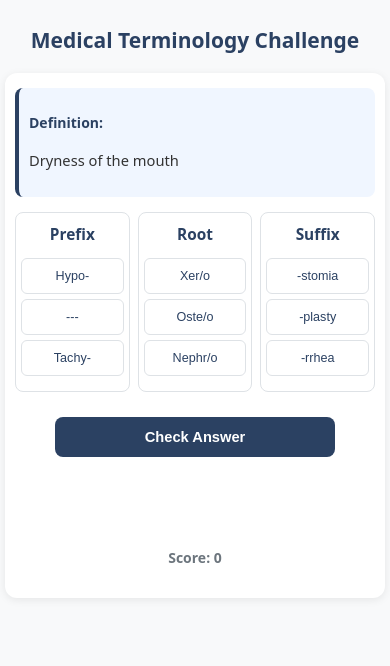
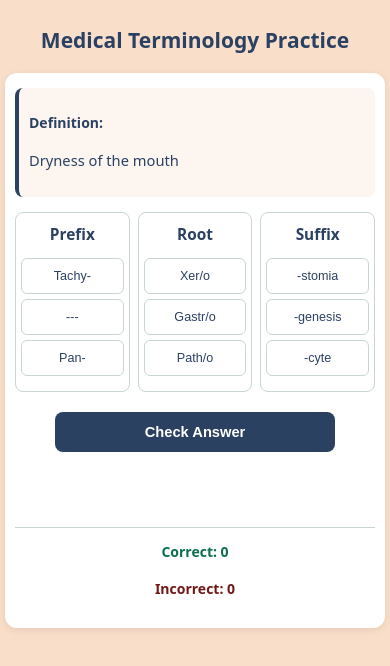
Before and after one commit to belchcouch/belchcouch.github.io, a plain HTML site: page index.html in a window 390 px wide. Drawn offline with Linux system fonts and the light colour scheme.

Commit message:
ui update

```diff
--- a/game.js
+++ b/game.js
@@ -1,39 +1,48 @@
-// --- 1. Data ---
-// (Using the JSON structure we discussed, potentially loaded from a separate file later)
+// File: game.js
+// Contains the main logic for the Medical Terminology Game
 
+document.addEventListener('DOMContentLoaded', () => {
 
-// --- Distractor Pool (Simple Example) ---
+    // --- Distractor Pool ---
     const distractors = {
-    prefix: ["Peri-", "Endo-", "Hypo-", "A-", "An-", "Dys-", "Brady-", "Tachy-"],
-    root: ["Nephr/o", "Cardi/o", "Neur/o", "Derm/o", "Oste/o", "My/o", "Aden/o", "Cephal/o"],
-    suffix: ["-ectomy", "-oma", "-logy", "-plasty", "-algia", "-rrhea", "-osis", "-pathy"]
+        prefix: ["Peri-", "Endo-", "Hypo-", "A-", "An-", "Dys-", "Brady-", "Tachy-", "Inter-", "Intra-", "Sub-", "Supra-", "Anti-", "Bi-", "Di-", "Eu-", "Hyper-", "Pan-"],
+        root: ["Nephr/o", "Cardi/o", "Neur/o", "Derm/o", "Oste/o", "My/o", "Aden/o", "Cephal/o", "Gastr/o", "Hepat/o", "Arthr/o", "Col/o", "Leuk/o", "Erythr/o", "Cyt/o", "Path/o", "Rhin/o", "Gloss/o"],
+        suffix: ["-ectomy", "-oma", "-logy", "-plasty", "-algia", "-rrhea", "-osis", "-pathy", "-itis", "-gram", "-scopy", "-stomy", "-cele", "-cyte", "-emia", "-genesis", "-lysis", "-malacia", "-penia", "-ptosis", "-sclerosis"]
     };
 
-// --- 2. Game State Variables ---
-let currentTermIndex;
+    // --- Game State Variables ---
+    let currentTermIndex = -1;
     let currentTerm;
-let score = 0;
+    let correctCount = 0;
+    let incorrectCount = 0;
     let selectedPrefix = null;
     let selectedRoot = null;
     let selectedSuffix = null;
 
-// --- 3. DOM Element References ---
+    // --- DOM Element References ---
     const definitionTextEl = document.getElementById('definition-text');
     const prefixOptionsEl = document.getElementById('prefix-options');
     const rootOptionsEl = document.getElementById('root-options');
     const suffixOptionsEl = document.getElementById('suffix-options');
     const checkButtonEl = document.getElementById('check-button');
     const feedbackTextEl = document.getElementById('feedback-text');
-const scoreEl = document.getElementById('score');
+    const correctCountEl = document.getElementById('correct-count');
+    const incorrectCountEl = document.getElementById('incorrect-count');
     const correctAnswerAreaEl = document.getElementById('correct-answer-area');
     const correctTermEl = document.getElementById('correct-term');
     const correctBreakdownEl = document.getElementById('correct-breakdown');
     const nextButtonEl = document.getElementById('next-button');
 
+    // --- Check if medicalTerms data is loaded ---
+    if (typeof medicalTerms === 'undefined' || !Array.isArray(medicalTerms) || medicalTerms.length === 0) {
+        console.error("Error: medicalTerms data not found or is empty. Make sure terms.js is loaded correctly before game.js.");
+        if(definitionTextEl) definitionTextEl.textContent = "Error loading terms. Please check console (F12).";
+        if(checkButtonEl) checkButtonEl.disabled = true;
+        return;
+    }
 
-// --- 4. Functions ---
+    // --- Utility Functions ---
 
-// Function to shuffle an array (Fisher-Yates algorithm)
     function shuffleArray(array) {
         for (let i = array.length - 1; i > 0; i--) {
             const j = Math.floor(Math.random() * (i + 1));
@@ -42,137 +51,170 @@ function shuffleArray(array) {
         return array;
     }
 
-// Function to generate options for a category (prefix, root, suffix)
+    // Get unique distractors, excluding the correct part AND null values from the pool
+    function getUniqueDistractors(category, correctPart, count) {
+        let availableDistractors = distractors[category].filter(d => d !== correctPart && d !== null);
+        shuffleArray(availableDistractors);
+        return availableDistractors.slice(0, count);
+    }
+
+    // *** UPDATED generateOptions function ***
     function generateOptions(category, correctPart) {
+        // Always start with the correct part (even if it's null)
         let options = [correctPart];
-    let availableDistractors = [...distractors[category]]; // Copy distractors
 
-    // Ensure correct part is not also in distractors pool for this round
-    availableDistractors = availableDistractors.filter(d => d !== correctPart);
+        // Need 2 distractors
+        let neededDistractors = 2;
+        let uniqueDistractors = getUniqueDistractors(category, correctPart, neededDistractors);
+        options = options.concat(uniqueDistractors);
 
-    // Add 2 unique distractors
-    while (options.length < 3 && availableDistractors.length > 0) {
-        let randomIndex = Math.floor(Math.random() * availableDistractors.length);
-        let distractor = availableDistractors.splice(randomIndex, 1)[0]; // Remove selected distractor
-        if (distractor !== null) { // Only add non-null distractors if needed
-             options.push(distractor);
+        // If we *still* don't have 3 options (e.g., pool was too small), pad with null.
+        // This case is less likely now but good for safety.
+        // Make sure not to add null if it was already the correct part AND we found 2 distractors.
+         while (options.length < 3) {
+            // Only add null if it's not already the correct answer included in the list
+            if (!options.includes(null)) {
+                 options.push(null);
+            } else {
+                // Fallback: if correct was null and we couldn't find 2 distractors,
+                // we might need to duplicate a distractor or handle this case differently.
+                // For now, let's break to avoid infinite loops if pool is tiny.
+                // A better approach might be to add placeholder strings if the pool is exhausted.
+                 break;
             }
         }
-     // If correctPart is null, fill remaining spots with non-null distractors
-    while (options.length < 3 && availableDistractors.length > 0) {
-         let randomIndex = Math.floor(Math.random() * availableDistractors.length);
-         let distractor = availableDistractors.splice(randomIndex, 1)[0];
-         if (distractor !== null) {
-             options.push(distractor);
-         }
-    }
-    // If still not enough options (e.g., correct is null and few distractors), pad with null or placeholders if needed
+
+        // Ensure exactly 3 options in the end
+        options = options.slice(0, 3);
+
+        // Final check: if somehow we ended up with less than 3, pad remaining with null
+        // (This addresses edge cases with very small distractor pools)
          while (options.length < 3) {
-        options.push(null); // Or potentially add more diverse distractors
+             options.push(null);
          }
 
-    return shuffleArray(options);
+
+        return shuffleArray(options); // Shuffle the final options list
     }
+    // **************************************
 
-// Function to display options as buttons
     function displayOptions(container, options, category) {
-    container.innerHTML = ''; // Clear previous options
+        if (!container) return;
+        container.innerHTML = '';
         options.forEach(option => {
             const button = document.createElement('button');
-        button.textContent = option === null ? "---" : option; // Display '---' for null options
-        button.dataset.value = option === null ? 'null' : option; // Store value, handle null explicitly
-        button.onclick = () => selectOption(category, option, button, container);
+            const displayValue = option === null ? "---" : option;
+            button.textContent = displayValue;
+            button.dataset.value = option === null ? 'null' : option;
+            button.onclick = (event) => selectOption(category, option, event.currentTarget, container);
             container.appendChild(button);
         });
     }
 
-
-// Function to handle selecting an option
     function selectOption(category, value, buttonEl, container) {
-    // Remove 'selected' class from other buttons in the same column
+         if (!container) return;
         const buttons = container.querySelectorAll('button');
         buttons.forEach(btn => btn.classList.remove('selected'));
-
-    // Add 'selected' class to the clicked button
         buttonEl.classList.add('selected');
-
-    // Store the selected value
-    if (category === 'prefix') selectedPrefix = value;
-    else if (category === 'root') selectedRoot = value;
-    else if (category === 'suffix') selectedSuffix = value;
+        const storedValue = value;
+        if (category === 'prefix') selectedPrefix = storedValue;
+        else if (category === 'root') selectedRoot = storedValue;
+        else if (category === 'suffix') selectedSuffix = storedValue;
     }
 
-// Function to load and display a new term
+
+    // --- Core Game Functions ---
+
     function loadNewTerm() {
-    // Reset selections and feedback
         selectedPrefix = null;
         selectedRoot = null;
         selectedSuffix = null;
-    feedbackTextEl.textContent = '';
-    feedbackTextEl.className = ''; // Clear color classes
-    correctAnswerAreaEl.style.display = 'none'; // Hide correct answer area
-    checkButtonEl.disabled = false; // Enable check button
+        if(feedbackTextEl) feedbackTextEl.textContent = '';
+        if(feedbackTextEl) feedbackTextEl.className = '';
+        if(correctAnswerAreaEl) correctAnswerAreaEl.style.display = 'none';
+        if(checkButtonEl) checkButtonEl.disabled = false;
 
-    // Select a random term (make sure it's different from the last one if possible)
         let newIndex;
+        if (medicalTerms.length <= 1) {
+            newIndex = 0;
+        } else {
              do {
                 newIndex = Math.floor(Math.random() * medicalTerms.length);
-    } while (newIndex === currentTermIndex && medicalTerms.length > 1); // Avoid immediate repeat if possible
+            } while (newIndex === currentTermIndex);
+        }
         currentTermIndex = newIndex;
         currentTerm = medicalTerms[currentTermIndex];
 
-    // Display definition
-    definitionTextEl.textContent = currentTerm.definition;
+        if(definitionTextEl) definitionTextEl.textContent = currentTerm.definition;
 
-    // Generate and display options
         displayOptions(prefixOptionsEl, generateOptions('prefix', currentTerm.prefix.part), 'prefix');
         displayOptions(rootOptionsEl, generateOptions('root', currentTerm.root.part), 'root');
         displayOptions(suffixOptionsEl, generateOptions('suffix', currentTerm.suffix.part), 'suffix');
+
+        [prefixOptionsEl, rootOptionsEl, suffixOptionsEl].forEach(container => {
+            if(container) {
+                container.querySelectorAll('button').forEach(btn => btn.classList.remove('selected'));
+            }
+        });
     }
 
-// Function to check the answer
     function checkAnswer() {
+        if (!currentTerm) return;
+
         const correctPrefix = currentTerm.prefix.part;
         const correctRoot = currentTerm.root.part;
         const correctSuffix = currentTerm.suffix.part;
 
-    // Compare selected values with correct values (handle null carefully)
         const isCorrect =
             (selectedPrefix === correctPrefix) &&
             (selectedRoot === correctRoot) &&
             (selectedSuffix === correctSuffix);
 
         if (isCorrect) {
+            if(feedbackTextEl) {
                 feedbackTextEl.textContent = "Correct!";
                 feedbackTextEl.className = 'correct';
-        score++;
-        scoreEl.textContent = score;
-        showCorrectAnswer(); // Show correct answer and next button
-        checkButtonEl.disabled = true; // Disable check button until next question
+            }
+            correctCount++;
+            if(correctCountEl) correctCountEl.textContent = correctCount;
         } else {
-        feedbackTextEl.textContent = "Incorrect. Try again or see the answer.";
+             if(feedbackTextEl) {
+                feedbackTextEl.textContent = "Incorrect.";
                 feedbackTextEl.className = 'incorrect';
-        // Optionally show the correct answer immediately on incorrect guess, or keep check button active
-        showCorrectAnswer(); // Show correct answer and next button
-         checkButtonEl.disabled = true; // Disable check button until next question
              }
+            incorrectCount++;
+            if(incorrectCountEl) incorrectCountEl.textContent = incorrectCount;
         }
 
-// Function to display the correct term and breakdown
+        showCorrectAnswer();
+        if(checkButtonEl) checkButtonEl.disabled = true;
+    }
+
     function showCorrectAnswer() {
+        if (!currentTerm || !correctTermEl || !correctBreakdownEl || !correctAnswerAreaEl) return;
+
         correctTermEl.textContent = currentTerm.term;
-    let breakdown = [currentTerm.prefix.part, currentTerm.root.part, currentTerm.suffix.part]
-                    .filter(part => part !== null) // Filter out null parts
-                    .join(' + '); // Join with ' + '
-    correctBreakdownEl.textContent = breakdown;
-    correctAnswerAreaEl.style.display = 'block'; // Make the area visible
+        let breakdownParts = [
+            currentTerm.prefix.part,
+            currentTerm.root.part,
+            currentTerm.suffix.part
+        ];
+        let breakdown = breakdownParts
+                        .filter(part => part !== null)
+                        .join(' + ');
+        correctBreakdownEl.textContent = breakdown || "[No parts identified]";
+        correctAnswerAreaEl.style.display = 'block';
     }
 
 
-// --- 5. Event Listeners ---
-checkButtonEl.addEventListener('click', checkAnswer);
-nextButtonEl.addEventListener('click', loadNewTerm); // Add listener for the next button
+    // --- Event Listeners ---
+    if(checkButtonEl) checkButtonEl.addEventListener('click', checkAnswer);
+    if(nextButtonEl) nextButtonEl.addEventListener('click', loadNewTerm);
 
 
-// --- 6. Initial Game Load ---
-loadNewTerm(); // Load the first term when the page loads
+    // --- Initial Game Load ---
+    if(correctCountEl) correctCountEl.textContent = correctCount;
+    if(incorrectCountEl) incorrectCountEl.textContent = incorrectCount;
+    loadNewTerm();
+
+}); // End of DOMContentLoaded listener
--- a/index.html
+++ b/index.html
@@ -8,7 +8,7 @@
 </head>
 <body>
 
-    <h1>Medical Terminology Challenge</h1>
+    <h1>Medical Terminology Practice</h1>
 
     <div id="game-area">
         <div id="definition-area">
@@ -40,14 +40,15 @@
             <p id="feedback-text"></p>
         </div>
 
-        <div id="score-area">
-            <p>Score: <span id="score">0</span></p>
-        </div>
 
          <div id="correct-answer-area" style="display: none;"> <p><strong>Correct Term:</strong> <span id="correct-term"></span></p>
              <p><strong>Breakdown:</strong> <span id="correct-breakdown"></span></p>
              <button id="next-button">Next Question</button>
          </div>
+          <div id="counters-area">
+            <span class="counter correct-counter">Correct: <span id="correct-count">0</span></span>
+            <span class="counter incorrect-counter">Incorrect: <span id="incorrect-count">0</span></span>
+        </div>
 
     </div>
     <script src="terms.js"></script>
--- a/style.css
+++ b/style.css
@@ -2,17 +2,20 @@
 /* @import url('https://fonts.googleapis.com/css2?family=Roboto:wght@400;700&display=swap'); */
 
 :root {
-    /* Define colors for easy changes */
-    --primary-color: #2b4162; /* A modern blue */
-    --primary-hover: #0056b3;
-    --correct-color: #0b6e4f; /* Green */
-    --incorrect-color: #721817; /* Red */
-    --light-bg: #f8f9fa;
-    --dark-text: #2b4162;
-    --border-color: #dee2e6;
+    /* Define colors based on the provided palette */
+    --primary-color: #2b4162;       /* Dark Blue */
+    --primary-hover: #1e2d48;       /* Darker Blue (approximated) */
+    --correct-color: #0B6E4F;       /* Green */
+    --correct-bg: #d1f0e8;          /* Light Green (derived) */
+    --incorrect-color: #721817;      /* Red */
+    --incorrect-bg: #f8d3d2;         /* Light Red (derived) */
+    --light-bg: #F9DEC9;           /* Light Peach/Beige */
+    --neutral-border: #c7d6d5;     /* Light Grayish-Cyan */
+    --dark-text: #2b4162;           /* Dark Blue for text */
     --white: #ffffff;
-    --selected-bg: #60AFFF; /* Lighter blue for selected item */
-    --selected-border: #b3d7ff;
+    --selected-bg: #eaf0f6;         /* Very Light Blue/Gray (derived) */
+    --selected-border: #a6b8d0;     /* Medium Blue/Gray (derived) */
+    --disabled-bg: #a9b6b5;        /* Muted Grayish-Cyan for disabled */
 }
 
 body {
@@ -46,7 +49,7 @@ h1 {
 #definition-area {
     margin-bottom: 25px;
     padding: 20px;
-    background-color: #f0f6ff;
+    background-color: #fdf6f0;
     border-radius: 8px;
     border-left: 5px solid var(--primary-color);
 }
@@ -54,7 +57,7 @@ h1 {
 #definition-text {
     font-style: normal;
     font-size: 1.2em;
-    color: #333;
+    color: var(--dark-text);
 }
 
 #term-parts {
@@ -66,10 +69,9 @@ h1 {
 }
 
 .part-column {
-    flex: 1; /* Allows columns to shrink */
-    /* Removed min-width to allow more shrinking on mobile */
+    flex: 1;
     padding: 20px 15px;
-    border: 1px solid var(--border-color);
+    border: 1px solid var(--neutral-border);
     border-radius: 8px;
     background-color: var(--white);
     transition: box-shadow 0.3s ease;
@@ -96,19 +98,19 @@ h1 {
     font-size: 1em;
     text-align: center;
     cursor: pointer;
-    border: 1px solid var(--border-color);
+    border: 1px solid var(--neutral-border);
     background-color: var(--white);
     color: var(--dark-text);
     border-radius: 6px;
-    transition: background-color 0.2s, border-color 0.2s, transform 0.1s ease;
+    transition: background-color 0.2s, border-color 0.2s, transform 0.1s ease, opacity 0.2s; /* Added opacity transition */
     -webkit-tap-highlight-color: transparent;
-    overflow-wrap: break-word; /* Help break long words if needed */
+    overflow-wrap: break-word;
     word-break: break-word;
 }
 
 .part-column button:hover {
-    background-color: #f1f1f1;
-    border-color: #adb5bd;
+    background-color: #f5f5f5;
+    border-color: #a9b6b5;
 }
 
 .part-column button:active {
@@ -120,14 +122,14 @@ h1 {
     border-color: var(--selected-border);
     color: var(--primary-color);
     font-weight: bold;
-    box-shadow: 0 0 5px rgba(0, 123, 255, 0.3);
+    box-shadow: 0 0 5px rgba(43, 65, 98, 0.3);
 }
 
-#check-button, #next-button {
+#check-button, #next-button { /* Includes #next-button styling */
     display: block;
     width: 60%;
     max-width: 280px;
-    margin: 30px auto 20px auto;
+    margin: 15px auto 10px auto;
     padding: 14px 20px;
     font-size: 1.15em;
     font-weight: bold;
@@ -136,7 +138,7 @@ h1 {
     color: var(--white);
     border: none;
     border-radius: 8px;
-    transition: background-color 0.2s, transform 0.1s ease;
+    transition: background-color 0.2s, transform 0.1s ease, opacity 0.2s; /* Added opacity transition */
     -webkit-tap-highlight-color: transparent;
 }
 
@@ -148,8 +150,19 @@ h1 {
      transform: scale(0.98);
 }
 
+/* --- Style for the disabled Check Answer button --- */
+#check-button:disabled {
+    background-color: var(--disabled-bg); /* Use a muted color */
+    opacity: 0.7;           /* Make it slightly transparent */
+    cursor: not-allowed;    /* Show the 'not allowed' cursor on hover */
+    transform: none;        /* Prevent any active/hover transform effects */
+    box-shadow: none;       /* Remove any shadow effects */
+}
+/* ----------------------------------------------- */
+
+
 #feedback-area {
-    margin-top: 25px;
+    margin-top: 15px;
     font-weight: bold;
     text-align: center;
     min-height: 30px;
@@ -159,35 +172,49 @@ h1 {
 }
 
 #feedback-area:not(:empty) {
-    margin-bottom: 15px;
+    margin-bottom: 10px;
 }
 
 #feedback-area.correct {
     color: var(--correct-color);
-    background-color: #721817;
-    border: 1px solid #721817;
+    background-color: var(--correct-bg);
+    border: 1px solid var(--correct-color);
 }
 
 #feedback-area.incorrect {
     color: var(--incorrect-color);
-    background-color: #721817;
-    border: 1px solid #721817;
+    background-color: var(--incorrect-bg);
+    border: 1px solid var(--incorrect-color);
 }
 
-#score-area {
-   text-align: right;
+#counters-area {
+   display: flex;
+   justify-content: space-around;
+   margin-top: 20px;
+   padding: 10px 0;
+   border-top: 1px solid var(--neutral-border);
    font-weight: bold;
-   margin-top: 15px;
-   margin-right: 10px;
    font-size: 1.1em;
-   color: #6c757d;
+}
+
+.counter {
+    padding: 5px 10px;
+    border-radius: 5px;
+}
+
+.correct-counter {
+    color: var(--correct-color);
+}
+
+.incorrect-counter {
+    color: var(--incorrect-color);
 }
 
 #correct-answer-area {
-    margin-top: 20px;
+    margin-top: 10px;
     padding: 15px;
-    background-color: #721817;
-    border: 1px solid #ced4da;
+    background-color: var(--neutral-border);
+    border: 1px solid #a9b6b5;
     border-radius: 8px;
     text-align: center;
 }
@@ -195,6 +222,7 @@ h1 {
 #correct-answer-area p {
     margin: 8px 0;
     font-size: 1.05em;
+    color: var(--dark-text);
 }
 
 #correct-answer-area strong {
@@ -204,21 +232,22 @@ h1 {
 #correct-answer-area #next-button {
     width: 50%;
     max-width: 200px;
-    margin-top: 15px;
+    margin: 10px auto 5px auto;
     padding: 10px 15px;
     font-size: 1em;
     background-color: var(--correct-color);
+    color: var(--white);
 }
 #correct-answer-area #next-button:hover {
-    background-color: #218838;
+    background-color: #08573e;
 }
 
 
 /* --- Styles for Mobile Screens (less than 768px wide) --- */
 @media (max-width: 767px) {
     body {
-        font-size: 14px; /* Further reduce base font slightly */
-        padding: 10px 5px; /* Reduce horizontal padding */
+        font-size: 14px;
+        padding: 10px 5px;
     }
 
     h1 {
@@ -227,7 +256,7 @@ h1 {
     }
 
     #game-area {
-        padding: 15px 10px; /* Reduce padding */
+        padding: 15px 10px;
         margin: 10px auto;
         box-shadow: 0 2px 8px rgba(0, 0, 0, 0.08);
     }
@@ -238,54 +267,60 @@ h1 {
         border-left-width: 4px;
     }
     #definition-text {
-       font-size: 1.05em; /* Slightly smaller */
+       font-size: 1.05em;
     }
 
     #term-parts {
-        /* Ensure flex-direction is NOT column */
-        /* flex-direction: column; */ /* REMOVED this line */
-        gap: 8px; /* Reduce gap between columns */
+        gap: 8px;
         margin-bottom: 20px;
     }
 
     .part-column {
-        /* Columns will naturally shrink due to flex: 1 */
-        padding: 10px 5px; /* Reduce padding inside columns */
-        margin: 0; /* Remove vertical margins */
+        padding: 10px 5px;
+        margin: 0;
     }
 
     .part-column h2 {
-        font-size: 1.1em; /* Smaller column titles */
+        font-size: 1.1em;
         margin-bottom: 10px;
     }
 
      .part-column button {
-        padding: 10px 5px; /* Adjust padding */
-        font-size: 0.9em; /* Smaller button text */
+        padding: 10px 5px;
+        font-size: 0.9em;
         margin: 5px 0;
      }
 
     #check-button, #next-button {
         width: 85%;
-        padding: 12px 15px; /* Slightly less vertical padding */
+        padding: 12px 15px;
         font-size: 1.05em;
-        margin-top: 25px;
+        margin-top: 15px;
+        margin-bottom: 10px;
     }
 
+    /* Disabled state style applies on mobile too */
+
     #feedback-area {
-        margin-top: 20px;
+        margin-top: 10px;
         font-size: 1.05em;
     }
+     #feedback-area:not(:empty) {
+        margin-bottom: 8px;
+     }
 
-    #score-area {
-       text-align: center;
-       margin-top: 20px;
-       margin-right: 0;
-       font-size: 1em;
+    #counters-area {
+        font-size: 1em;
+        margin-top: 15px;
+        padding: 8px 0;
+        flex-direction: column;
+        align-items: center;
+        gap: 5px;
     }
 
      #correct-answer-area {
          padding: 10px;
+         margin-top: 8px;
      }
      #correct-answer-area p {
          font-size: 1em;
@@ -293,5 +328,7 @@ h1 {
      #correct-answer-area #next-button {
         width: 60%;
         padding: 8px 12px;
+        margin-top: 8px;
+        margin-bottom: 5px;
      }
 }
```
Lines whose indentation alone changed are shown as unchanged.
